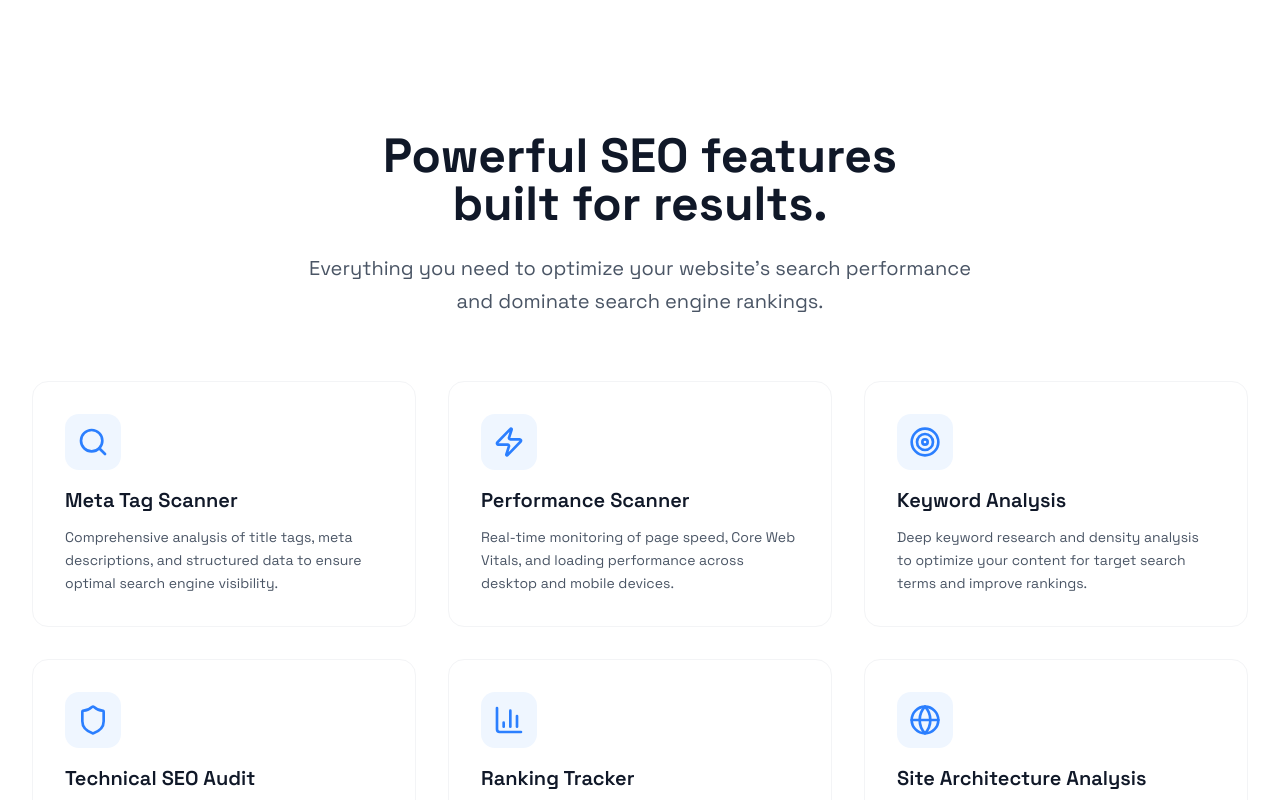
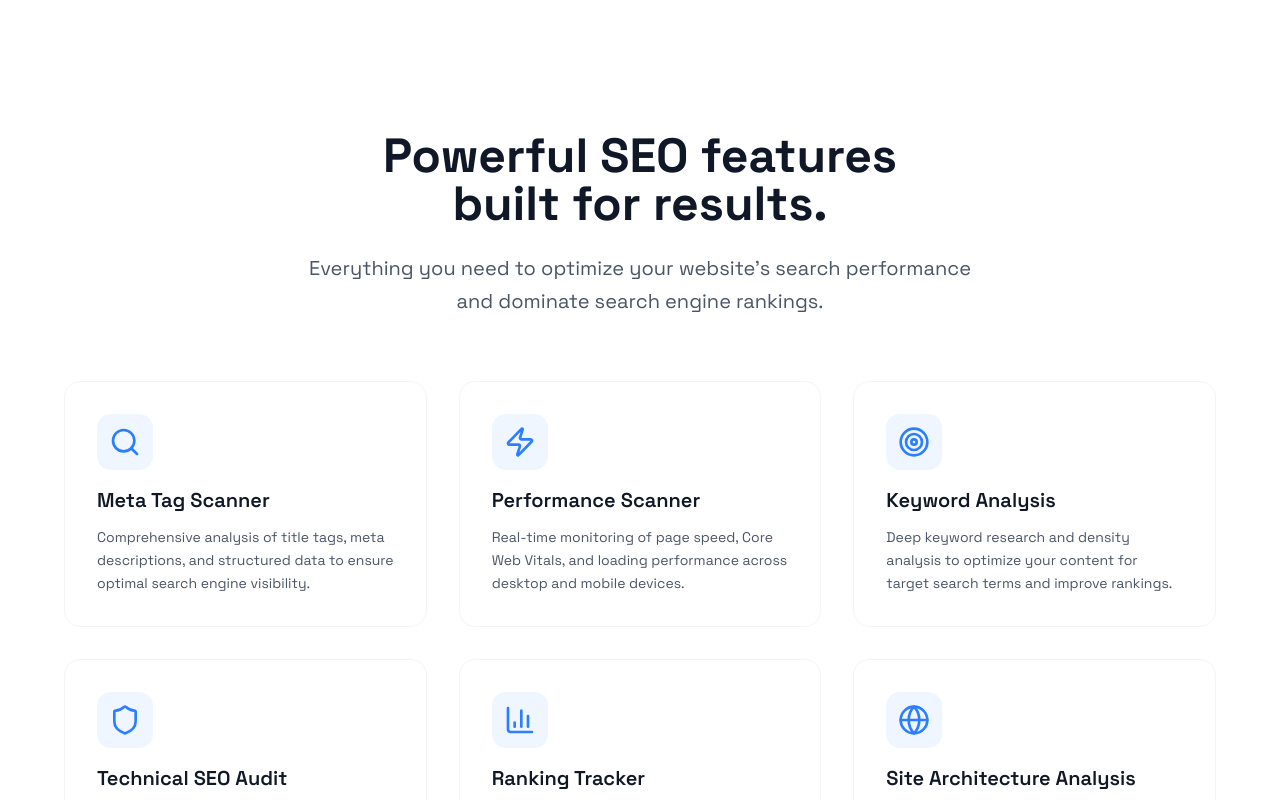
Before and after one commit to fisayo-dev/seo-analyzer, a Next.js app: page / in a window 1280 px wide. Shown: the part 700-1500 px from the top of the page. Built offline with nearby package versions, Linux system fonts and the light colour scheme.

Commit message:
style: add custom container class

```diff
--- a/components/Features.tsx
+++ b/components/Features.tsx
@@ -50,7 +50,7 @@
 
   return (
     <section className="py-10 bg-white">
-      <div className="max-w-7xl mx-auto px-4 sm:px-6 lg:px-8">
+      <div className="app-container">
         {/* Header */}
         <div className="text-center mb-16">
           <h2 className="text-4xl md:text-5xl font-bold text-gray-900 mb-6">
```
